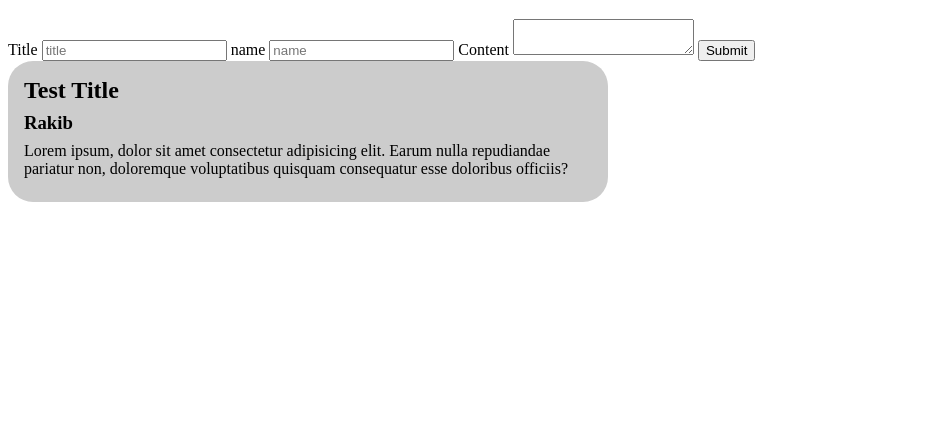
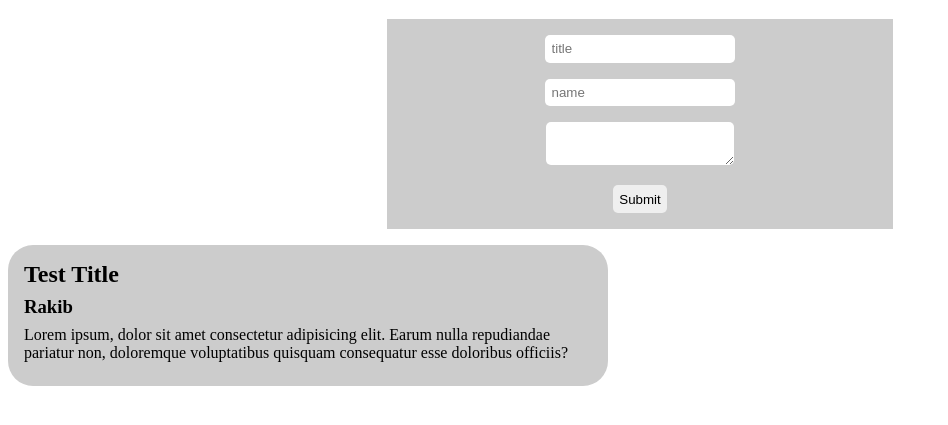
Before and after one commit to ike-agu/anonymind-blog, a website: page client/index.html in a window 1280 px wide. Shown: the part 61-486 px from the top of the page, without its empty margins (0-948 px from the left). Drawn offline with Linux system fonts and the light colour scheme.

Commit message:
styles and form done

```diff
--- a/client/index.html
+++ b/client/index.html
@@ -12,14 +12,21 @@
 
     <section class="form">
       <form class="form">
-        <label for="title">Title</label>
-        <input type="text" id="title" required placeholder="title" />
-        <label for="name">name</label>
-        <input type="text" id="name" required placeholder="name" />
-
-        <label for="title">Content</label>
-        <textarea type="text" id="content" required placeholder="content">
-        </textarea>
+        <div class="form--group">
+          <input type="text" id="title" required placeholder="title" />
+        </div>
+        <div class="form--group">
+          <input type="text" id="name" required placeholder="name" />
+        </div>
+        <div class="form--group">
+          <textarea
+            type="text"
+            id="content"
+            required
+            placeholder="Describe yourself here..."
+          >
+          </textarea>
+        </div>
         <input type="submit" />
       </form>
     </section>
--- a/client/styles/index.css
+++ b/client/styles/index.css
@@ -7,6 +7,29 @@
 body {
 }
 
+form {
+  padding: 1rem;
+  background-color: #ccc;
+  margin-bottom: 1rem;
+  margin: 0 auto;
+  width: 40%;
+  margin-bottom: 1rem;
+  text-align: center;
+}
+
+input[type="text"],
+textarea {
+  border-radius: 5px;
+  border: none;
+  padding: 0.4rem;
+  margin-bottom: 1rem;
+}
+
+input[type="submit"] {
+  padding: 0.4rem;
+  border-radius: 5px;
+  border: none;
+}
 .card {
   background-color: #ccc;
   padding: 1rem;
```
